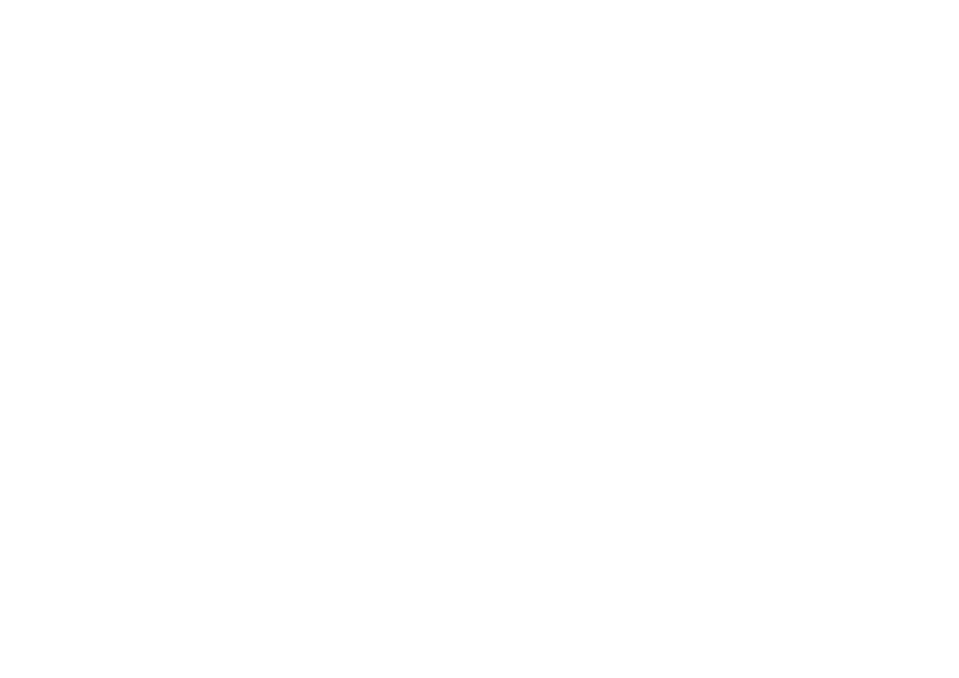
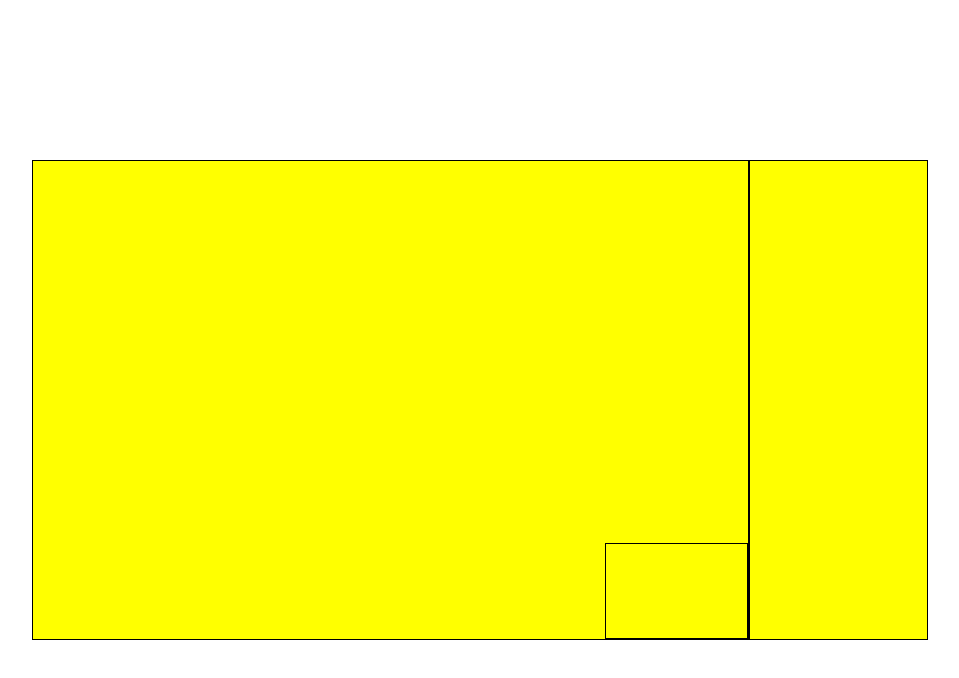
Before and after one commit to WILLIAMFINOCCHIARO/js-array-carousel, a plain HTML site: page index.html in a window 1280 px wide. Shown: the whole page, without its empty margins (160-1119 px from the left). Drawn offline with Linux system fonts and the light colour scheme.

Commit message:
layout almost

```diff
--- a/css/style.css
+++ b/css/style.css
@@ -3,3 +3,66 @@
   padding: 0;
   box-sizing: border-box;
 }
+
+
+/* contenitore principale */
+
+.container {
+  width: 70%;
+  height: 60vh;
+  position:absolute;
+  top: 50%;
+  left:50%;
+  transform: translate(-50%,-50%);
+}
+
+/* due contenitori interni alcontenitore principale */
+
+.container .container-left,
+.container .container-right {
+  height: 100%;
+  display: flex;
+  justify-content: flex-end;
+  align-items: flex-end;
+}
+
+.container-left {
+  width:80%;
+  float:left;
+}
+
+.container-right {
+  width:20%;
+  float:left;
+}
+
+.clearfix {
+  content: "";
+  display: table;
+  clear:both;
+}
+
+/* scritte del contenitore a destra */
+
+.scritte {
+  float:right;
+}
+
+
+/* debug */
+
+
+.debug .container {
+  background-color: yellow;
+
+}
+.debug .container-left,
+.debug .container-right {
+  border:1px solid black;
+}
+
+.debug .container-left .scritte {
+  border:1px solid black;
+  width:20%;
+  height:20%;
+}
--- a/index.html
+++ b/index.html
@@ -8,8 +8,15 @@
   <!-- connessione css -->
   <link rel="stylesheet" href="css/style.css">
 </head>
-<body>
+<body class="debug">
+  <div class="container ">
+    <div class="container-left">
+      <div class="scritte"></div>
+    </div>
+    <div class="container-right">
+    </div>
 
+  </div>
 
   <!-- connessione script -->
   <script src="js/script.js"></script>
```
